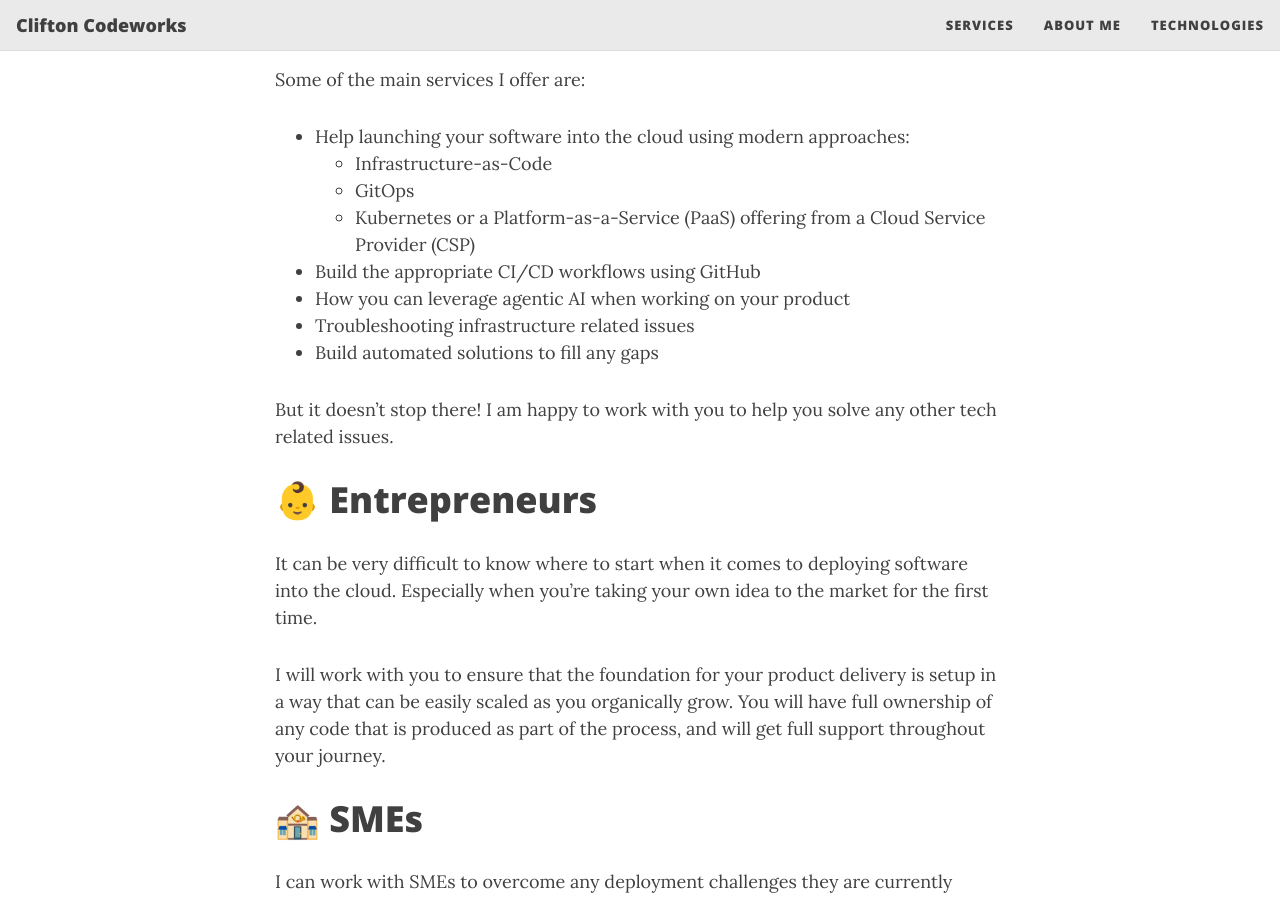
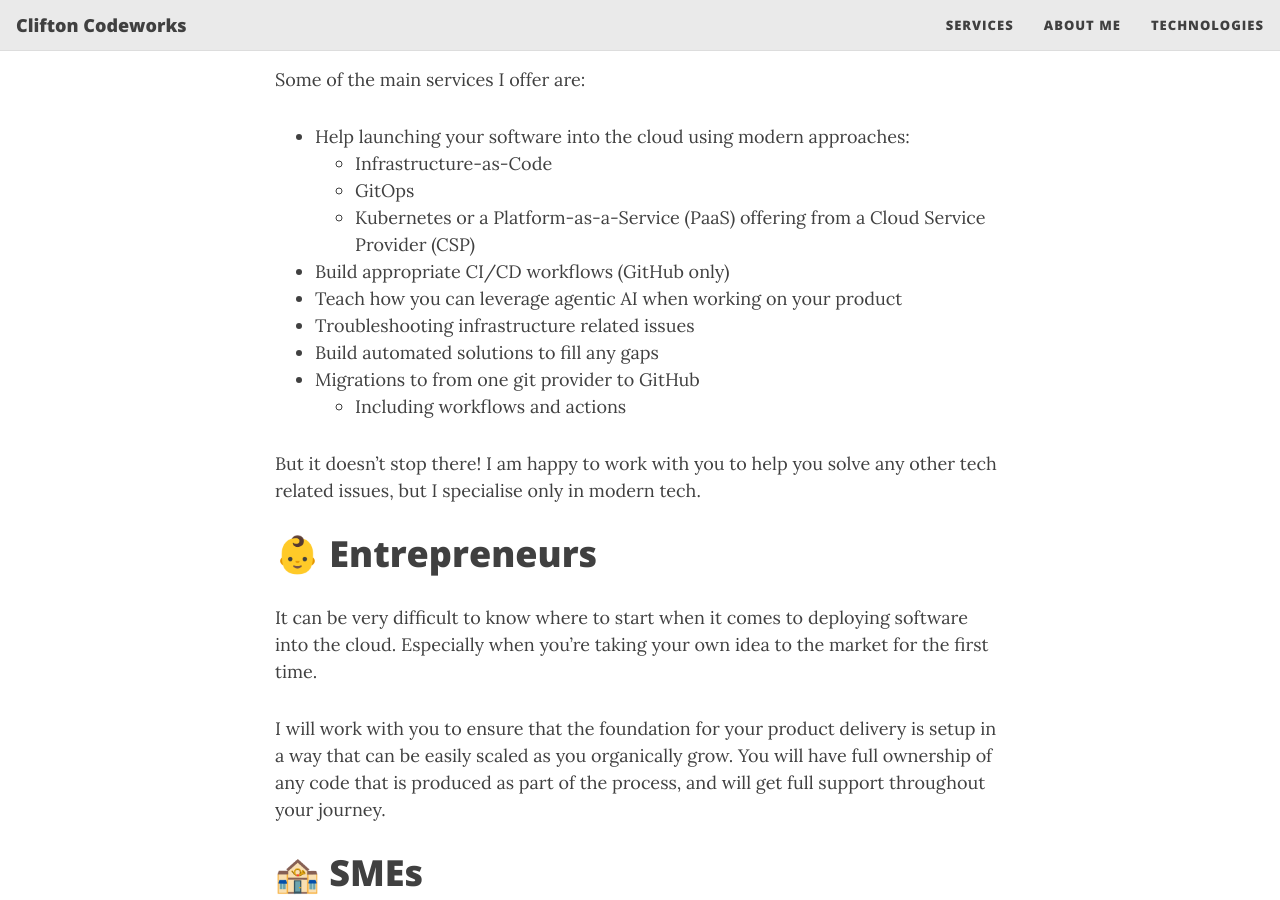
Before and after one commit to ChilledEther/business-site, a Jekyll site: the page built from pages/services.md, in a window 1280 px wide and 900 px high, scrolled down 574 px. Built offline with Jekyll 4.4.1, drawn with Linux system fonts in a browser that asks for light colours.

Commit message:
chore: update services.md

```diff
--- a/pages/services.md
+++ b/pages/services.md
@@ -21,12 +20,14 @@ Some of the main services I offer are:
   * Infrastructure-as-Code
   * GitOps
   * Kubernetes or a Platform-as-a-Service (PaaS) offering from a Cloud Service Provider (CSP)
-* Build the appropriate CI/CD workflows using GitHub
-* How you can leverage agentic AI when working on your product
+* Build appropriate CI/CD workflows (GitHub only)
+* Teach how you can leverage agentic AI when working on your product
 * Troubleshooting infrastructure related issues
 * Build automated solutions to fill any gaps
+* Migrations to from one git provider to GitHub
+  * Including workflows and actions
 
-But it doesn't stop there! I am happy to work with you to help you solve any other tech related issues.
+But it doesn't stop there! I am happy to work with you to help you solve any other tech related issues, but I specialise only in modern tech.
 
 # 👶 Entrepreneurs
 
```
Also changed, not shown: other parts of pages/services.md (+0 -1 lines).
